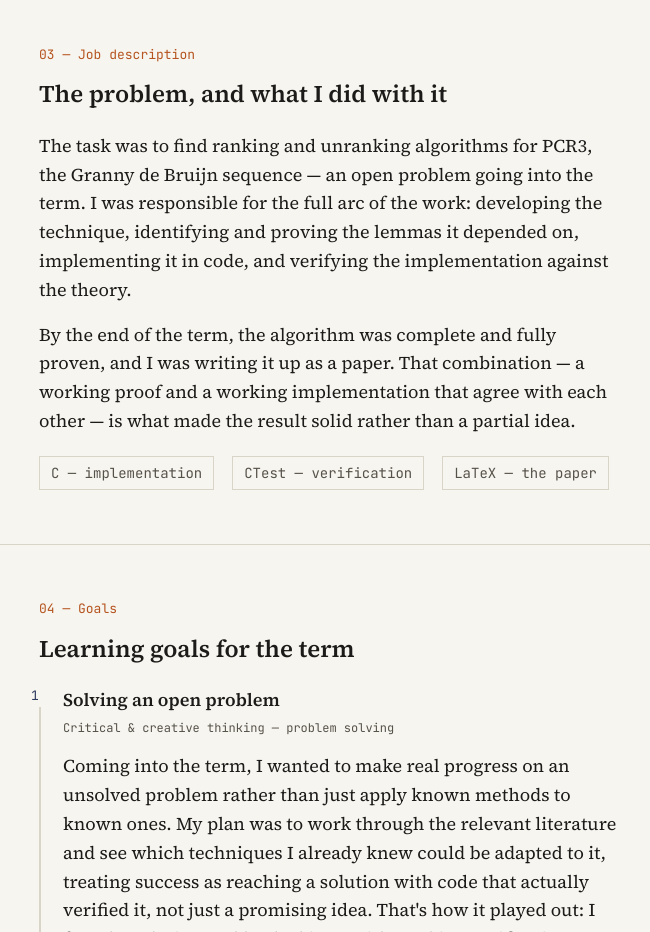
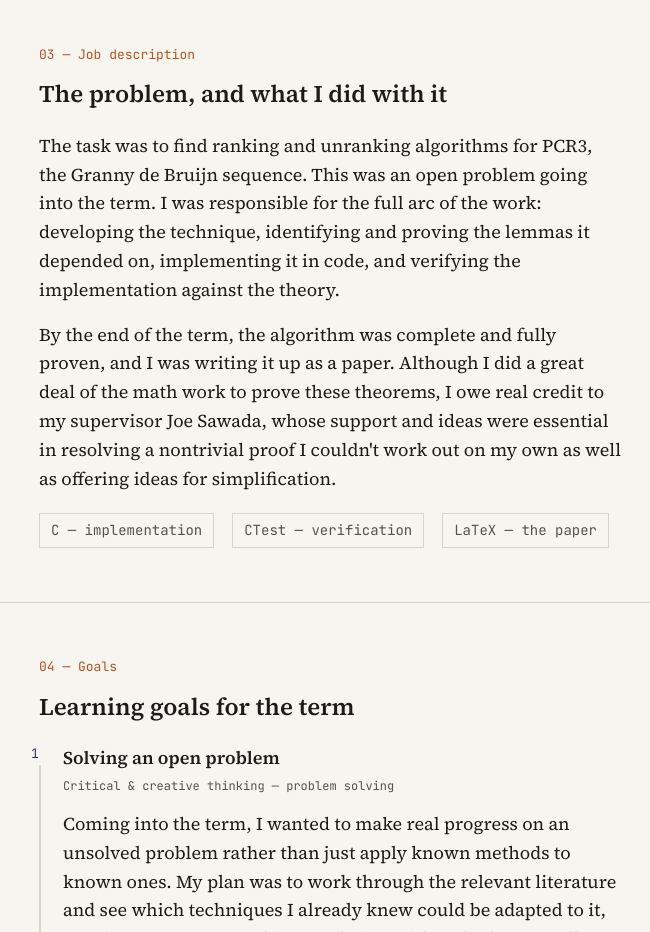
Before and after one commit to Imama4809/Imama4809.github.io, a plain HTML site: page index.html in a window 1280 px wide. Shown: the part 1540-2472 px from the top of the page, without its empty margins (309-959 px from the left). Drawn offline with Linux system fonts and the light colour scheme.

Commit message:
some other touch ups

```diff
--- a/index.html
+++ b/index.html
@@ -240,8 +240,8 @@
     <div class="measure">
       <p class="section-label">03 — Job description</p>
       <h2>The problem, and what I did with it</h2>
-      <p>The task was to find ranking and unranking algorithms for PCR3, the Granny de Bruijn sequence — an open problem going into the term. I was responsible for the full arc of the work: developing the technique, identifying and proving the lemmas it depended on, implementing it in code, and verifying the implementation against the theory.</p>
-      <p>By the end of the term, the algorithm was complete and fully proven, and I was writing it up as a paper. That combination — a working proof and a working implementation that agree with each other — is what made the result solid rather than a partial idea.</p>
+      <p>The task was to find ranking and unranking algorithms for PCR3, the Granny de Bruijn sequence. This was an open problem going into the term. I was responsible for the full arc of the work: developing the technique, identifying and proving the lemmas it depended on, implementing it in code, and verifying the implementation against the theory.</p>
+      <p>By the end of the term, the algorithm was complete and fully proven, and I was writing it up as a paper. Although I did a great deal of the math work to prove these theorems, I owe real credit to my supervisor Joe Sawada, whose support and ideas were essential in resolving a nontrivial proof I couldn't work out on my own as well as offering ideas for simplification.</p>
       <div class="stack">
         <span>C — implementation</span>
         <span>CTest — verification</span>
```
